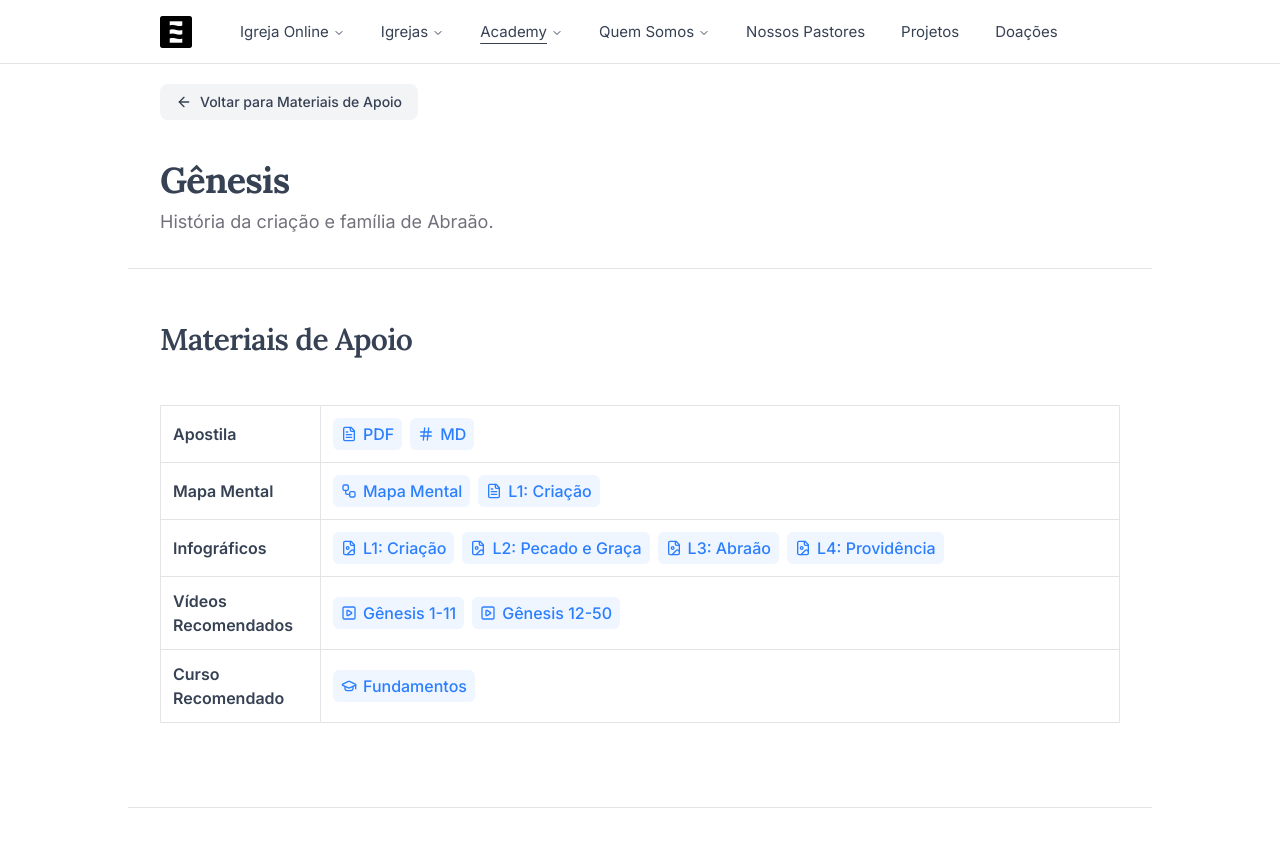
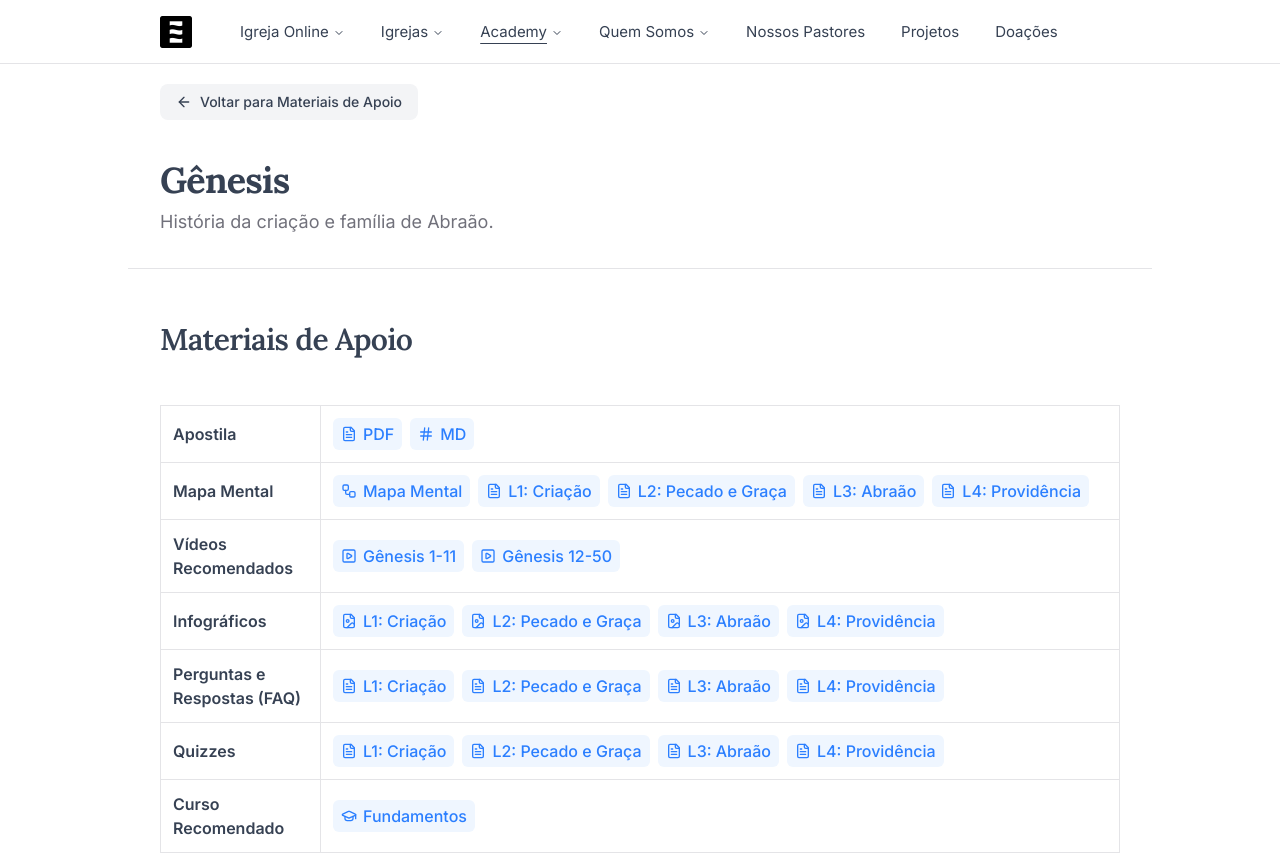
Before and after one commit to oceanodg/ocn-institucional-v4, a Next.js app: page /oceano-academy/materiais-didaticos/genesis in a window 1280 px wide. Shown: the top 854 px of the page. Built offline with nearby package versions, Linux system fonts and the light colour scheme.

Commit message:
feat: add additional educational resources and quizzes to Genesis page for enhanced learning experience

```diff
--- a/app/(site)/oceano-academy/materiais-didaticos/genesis/page.tsx
+++ b/app/(site)/oceano-academy/materiais-didaticos/genesis/page.tsx
@@ -81,6 +81,35 @@ export default function Genesis() {
                     <FileText className="size-4" />
                     L1: Criação
                   </LinkSmall>
+                  <LinkSmall href="https://drive.google.com/file/d/1m92bXVGWPGoIgAZAA51wOJClvKm_2Ary/view?usp=drive_link">
+                    <FileText className="size-4" />
+                    L2: Pecado e Graça
+                  </LinkSmall>
+                  <LinkSmall href="https://drive.google.com/file/d/1spDGTFInhqV3MjDSFCs_1DTA7_yRtxWp/view?usp=drive_link">
+                    <FileText className="size-4" />
+                    L3: Abraão
+                  </LinkSmall>
+                  <LinkSmall href="https://drive.google.com/file/d/1VI19pHd-OKKP10ias7QsO0hJ0SNS7iJN/view?usp=drive_link">
+                    <FileText className="size-4" />
+                    L4: Providência
+                  </LinkSmall>
+                </TableCellLinksContainer>
+              </TableCell>
+            </TableRow>
+            <TableRow className="hover:bg-transparent">
+              <TableCell className="border font-semibold">
+                Vídeos Recomendados
+              </TableCell>
+              <TableCell>
+                <TableCellLinksContainer>
+                  <LinkSmall href="https://www.youtube.com/watch?v=syzvUKr4f44">
+                    <SquarePlay className="size-4" />
+                    Gênesis 1-11
+                  </LinkSmall>
+                  <LinkSmall href="https://www.youtube.com/watch?v=VaZdOfekgo8">
+                    <SquarePlay className="size-4" />
+                    Gênesis 12-50
+                  </LinkSmall>
                 </TableCellLinksContainer>
               </TableCell>
             </TableRow>
@@ -111,17 +140,48 @@ export default function Genesis() {
             </TableRow>
             <TableRow className="hover:bg-transparent">
               <TableCell className="border font-semibold">
-                Vídeos Recomendados
+                Perguntas e Respostas (FAQ)
               </TableCell>
               <TableCell>
                 <TableCellLinksContainer>
-                  <LinkSmall href="https://www.youtube.com/watch?v=syzvUKr4f44">
-                    <SquarePlay className="size-4" />
-                    Gênesis 1-11
-                  </LinkSmall>
-                  <LinkSmall href="https://www.youtube.com/watch?v=VaZdOfekgo8">
-                    <SquarePlay className="size-4" />
-                    Gênesis 12-50
+                  <LinkSmall href="https://drive.google.com/file/d/1tkVCWUmBoYbiGnuJbNFRoc-uu3d0Ib-r/view?usp=drive_link">
+                    <FileText className="size-4" />
+                    L1: Criação
+                  </LinkSmall>
+                  <LinkSmall href="https://drive.google.com/file/d/1ixWwjVgT_T9EeSIYzkrt0dQAmoBpnync/view?usp=drive_link">
+                    <FileText className="size-4" />
+                    L2: Pecado e Graça
+                  </LinkSmall>
+                  <LinkSmall href="https://drive.google.com/file/d/1xwC2yku1VLAMryZvAcR6f9VfACZThSPi/view?usp=drive_link">
+                    <FileText className="size-4" />
+                    L3: Abraão
+                  </LinkSmall>
+                  <LinkSmall href="https://drive.google.com/file/d/1_uXPPMyJDo9qo-onl8VR9vMtzjPRCXRC/view?usp=drive_link">
+                    <FileText className="size-4" />
+                    L4: Providência
+                  </LinkSmall>
+                </TableCellLinksContainer>
+              </TableCell>
+            </TableRow>
+            <TableRow className="hover:bg-transparent">
+              <TableCell className="border font-semibold">Quizzes</TableCell>
+              <TableCell>
+                <TableCellLinksContainer>
+                  <LinkSmall href="https://drive.google.com/file/d/1OmWo4rYzD3_G039VQiRL1_DUVjHv3hOg/view?usp=drive_link">
+                    <FileText className="size-4" />
+                    L1: Criação
+                  </LinkSmall>
+                  <LinkSmall href="https://drive.google.com/file/d/1g85yaS9HRNtTl5yGDCWv63nZFCUc2rMb/view?usp=drive_link">
+                    <FileText className="size-4" />
+                    L2: Pecado e Graça
+                  </LinkSmall>
+                  <LinkSmall href="https://drive.google.com/file/d/1kO_P0sEsbynxaeEM0flnb4VB-xJQ1WPK/view?usp=drive_link">
+                    <FileText className="size-4" />
+                    L3: Abraão
+                  </LinkSmall>
+                  <LinkSmall href="https://drive.google.com/file/d/1QMOHn09VLddXbf6mZu1ZZw3HVNFFD0Kx/view?usp=drive_link">
+                    <FileText className="size-4" />
+                    L4: Providência
                   </LinkSmall>
                 </TableCellLinksContainer>
               </TableCell>
```
